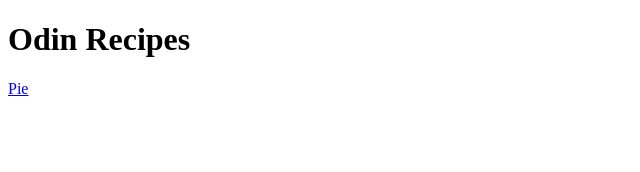
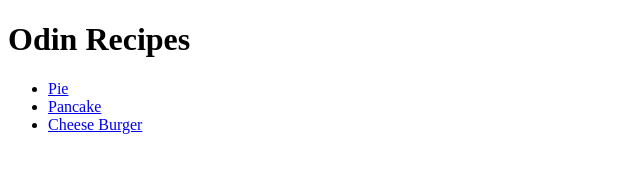
Before and after one commit to syed-ahmed42/odin-recipes, a plain HTML site: page index.html in a window 1280 px wide. Shown: the whole page, without its empty margins (0-640 px from the left). Drawn offline with Linux system fonts and the light colour scheme.

Commit message:
Add two recipes to index.html

```diff
--- a/index.html
+++ b/index.html
@@ -8,7 +8,11 @@
 
   <body>
     <h1>Odin Recipes</h1>
-  	<a href="./recipes/pie.html">Pie</a>
+    <ul>
+      <li><a href="./recipes/pie.html">Pie</a></li>
+      <li><a href="./recipes/pancake.html">Pancake</a></li>
+      <li><a href="./recipes/cheeseburger.html">Cheese Burger</a></li>
+    </ul>
   </body>
 
 </html>
```
Also changed, not shown: recipes/cheeseburger.html (added), recipes/pancake.html (added).
